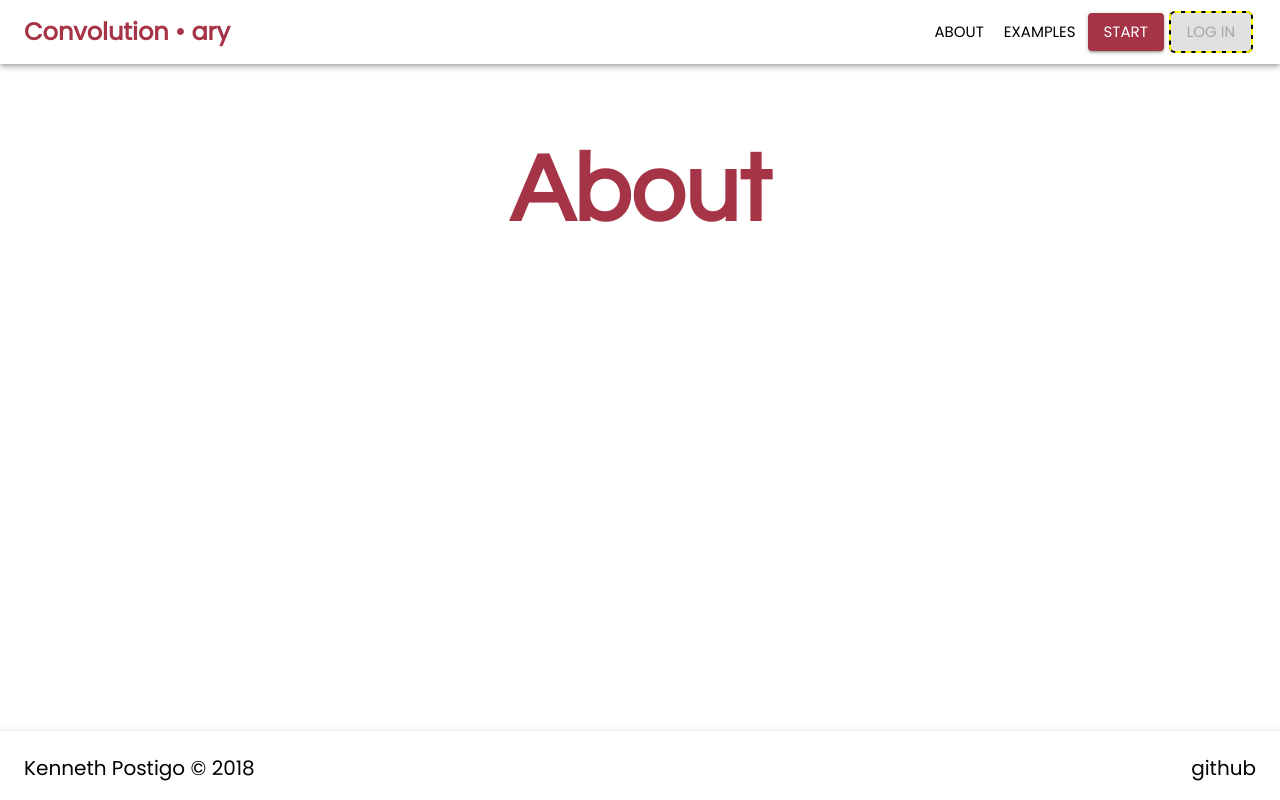
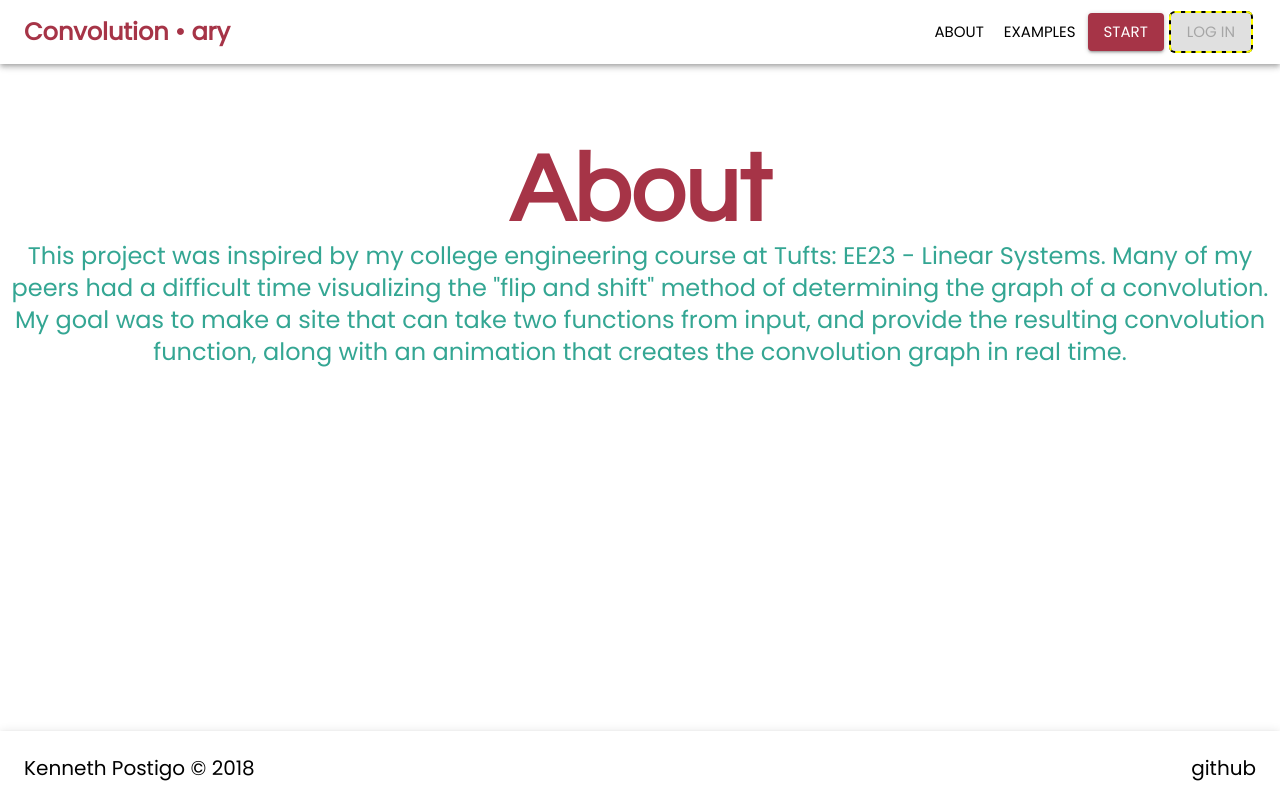
Before and after one commit to posteego/convolutionary, a React (Create React App) app in the folder client/: page /about in a window 1280 px wide. Built offline with nearby package versions, Linux system fonts and the light colour scheme.

Commit message:
Update About.js

```diff
--- a/client/src/components/pages/About.js
+++ b/client/src/components/pages/About.js
@@ -11,6 +11,10 @@ class About extends Component {
         <div className={classes.hero}>
           <Typography variant="h1" color="primary" className={classes.title}>
             About
+          </Typography>
+          <Typography color="secondary" variant="h5" align="center" gutterBottom className={classes.slogan}>
+            This project was inspired by my college engineering course at Tufts: EE23 - Linear Systems.  Many of my peers had a difficult time visualizing the "flip and shift" method of determining the graph of a convolution.
+            My goal was to make a site that can take two functions from input, and provide the resulting convolution function, along with an animation that creates the convolution graph in real time.
           </Typography>
         </div>
       </main>
```
